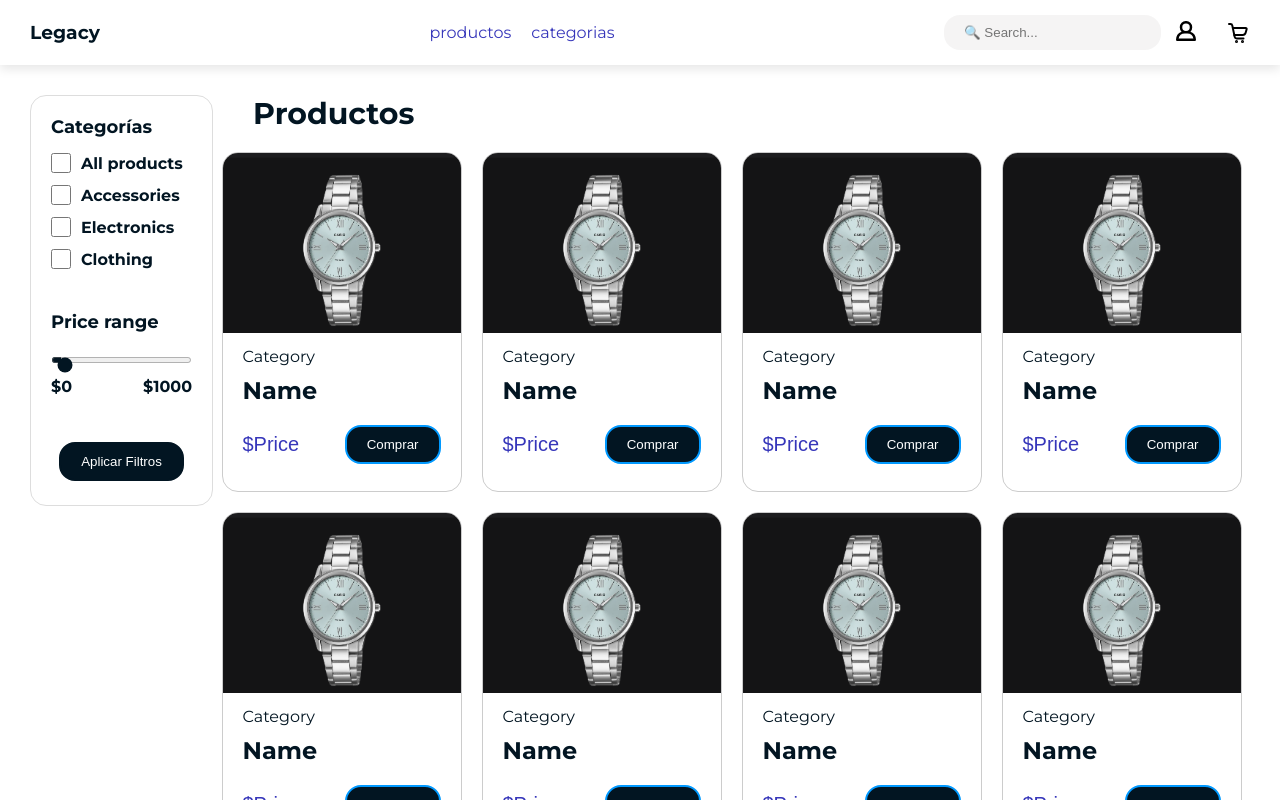
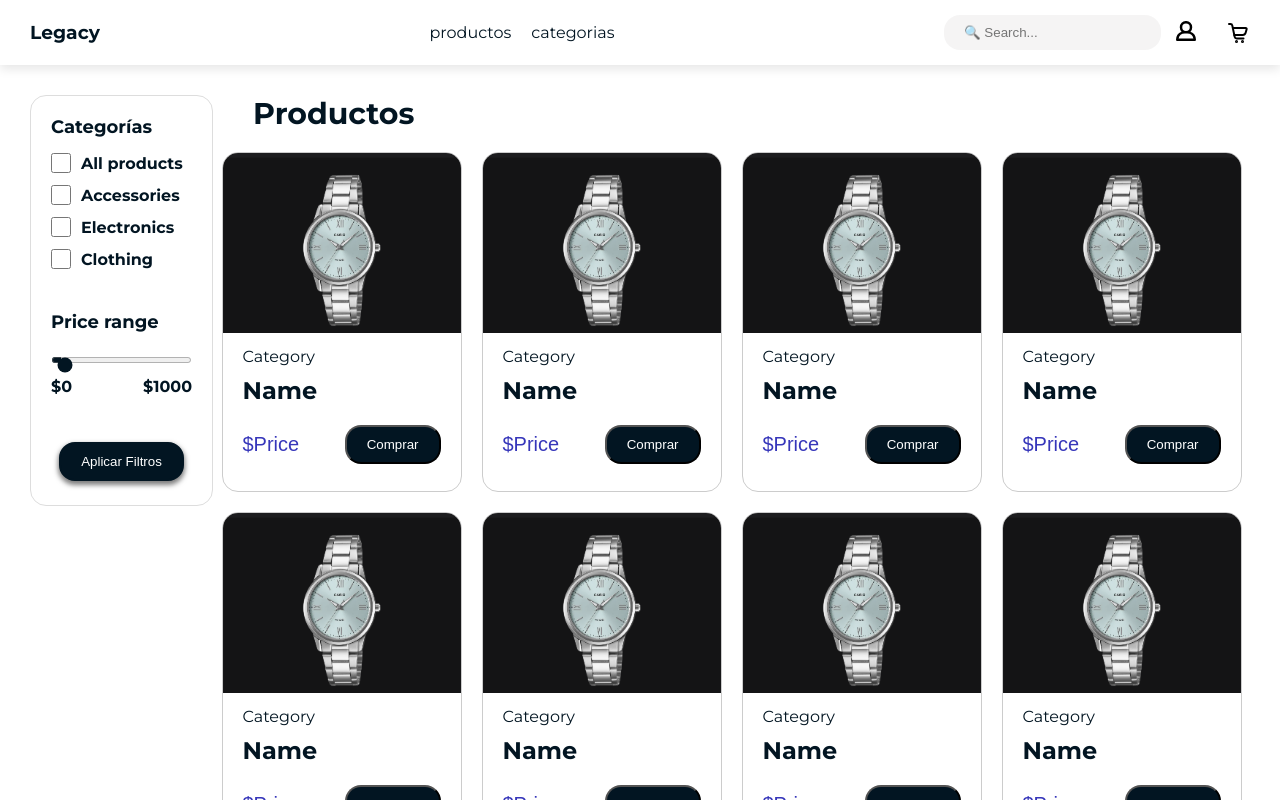
Before and after one commit to GeanfrancoGPD/prog_basada_componentes, a Vue app in the folder atomic_desing/: page / in a window 1280 px wide. In both pictures the pointer is over the button "Aplicar Filtros". Shown: the top 800 px of the page. Built offline with nearby package versions, Linux system fonts and the light colour scheme; a web font is replaced by a local one.

Commit message:
fix: Ajustes menores de estilo

```diff
--- a/atomic_desing/src/components/atoms/Button.vue
+++ b/atomic_desing/src/components/atoms/Button.vue
@@ -15,7 +15,7 @@ defineProps({
 .btn {
   background: var(--bg-component);
   color: var(--color-component);
-  border: var(--border-component);
+  /* border: var(--border-component); */
   border-radius: var(--border-radius);
   padding: 10px 20px;
   cursor: pointer;
@@ -25,6 +25,7 @@ defineProps({
   background: var(--bg-component);
   color: var(--color-component);
   border: var(--border-component-hover);
+  box-shadow: 0px 3px 5px 1px rgba(0,0,0,0.51);
   transition: var(--transition);
   transform: translateY(-4px);
 }
@@ -32,6 +33,7 @@ defineProps({
 .btn:active {
   background: var(--bg-component-hover);
   color: var(--color-component);
+  box-shadow: none;
   border: var(--border-component-hover);
   transition: var(--transition);
   transform: translateY(2px);
--- a/atomic_desing/src/components/atoms/Checkbox.vue
+++ b/atomic_desing/src/components/atoms/Checkbox.vue
@@ -18,7 +18,5 @@
     height: 20px;
     cursor: pointer;
     border: var(--border-component-hover);
-    transition: var(--transition);
-    transform: translateY(-4px);
 }
 </style>
--- a/atomic_desing/src/style.css
+++ b/atomic_desing/src/style.css
@@ -40,11 +40,15 @@ section {
 }
 
 a {
+  color: var(--text, #333);
   text-decoration: none;
-  color: var(--text-a);
+  transition:
+    color 0.3s ease,
+    transform 0.3s ease;
+  display: inline-block; /* Requerido para el transform */
 }
 
 a:hover {
-  border-bottom: #007bff 3px solid;
-  padding-bottom: 7px;
+  color: var(--bg-component-hover, #0099ff);
+  transform: translateY(-2px);
 }
```
